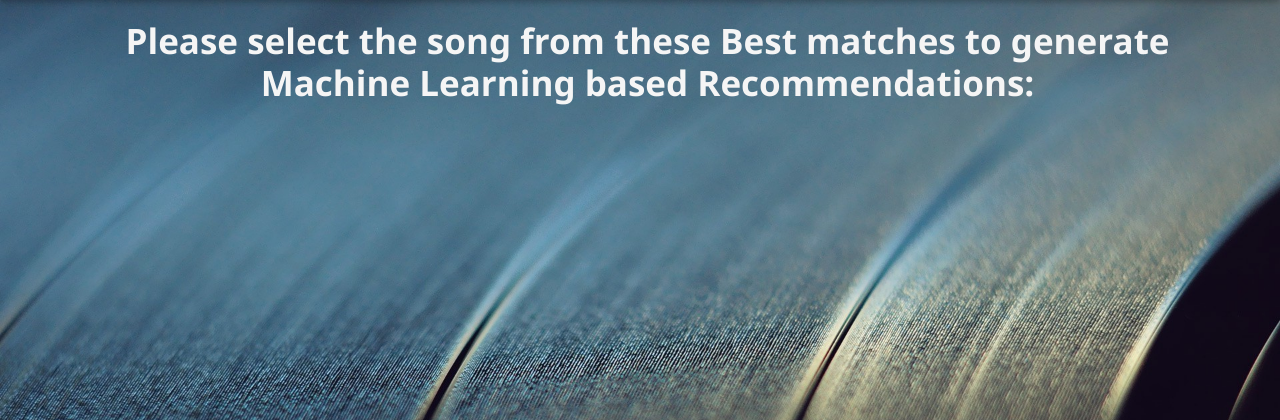
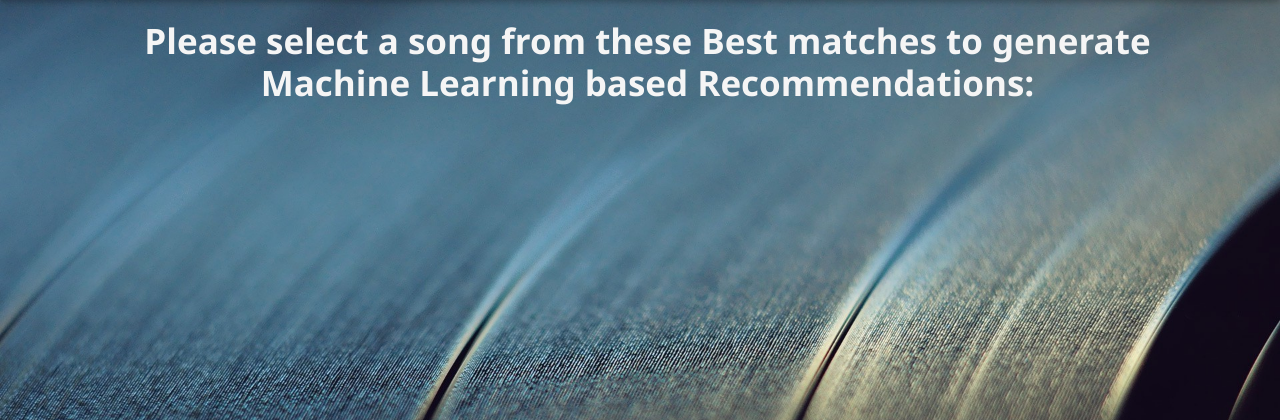
Before and after one commit to adityadate1997/song_recomendation_jtp, a Django app: template Main_Project_code/app/templates/searchResults.html in a window 1280 px wide. Shown: the part 62-482 px from the top of the page. Run offline with Django 3.2, Linux system fonts and the light colour scheme; the template is opened without the code that fills it, so the values that code supplies are empty; some libraries are stand-ins or nearby versions.

Commit message:
Version 1.4

```diff
--- a/Main_Project_code/app/song_rec_engine.py
+++ b/Main_Project_code/app/song_rec_engine.py
@@ -8,10 +8,10 @@ from . dataset_gen import datasetGenerator as dsg
 
 
 
-def songRecommender(df:pd.DataFrame, songId:nnsd.SongID, size):
+def songRecommender(df: pd.DataFrame, songid: nnsd.SongID, size):
 
     # Id stored for later reference to pass later
-    Id = df.loc[df['SongID'] == songId]
+    Id = df.loc[df['SongID'] == songid]
 
     df_for_array = df[['energy', 'key', 'speechiness', 'acousticness', 'valence', 'tempo']]
 
--- a/Main_Project_code/app/templates/index.html
+++ b/Main_Project_code/app/templates/index.html
@@ -14,7 +14,7 @@
         <h4>an open-source Song Recommender for your musical appetite!</h4>
         <p>It gives you continuous Song Recommendations by your Current selection.</p>
         <p>This works in <strong>three</strong> steps:<br>
-           <strong>Song searching </strong> : Search for a Song, Artist, Genre or any combination (comma saparated) of the three to get top matches from our database.<br>
+           <strong>Song searching </strong> : Search for a Song, Artist, Genre or any combination (comma separated) of the three to get top matches from our database.<br>
             <strong> Song Selection</strong> : Select the song you want from the top matches to get started with the <strong>Machine Learning based similar songs recommendations</strong>.<br>
            <strong> Continuous Recommendations</strong> : Select a song you like from the recommendations, to get similar recommendations based on it!<br>
         </p>
--- a/Main_Project_code/app/templates/searchResults.html
+++ b/Main_Project_code/app/templates/searchResults.html
@@ -15,7 +15,7 @@
 <link rel="stylesheet" type="text/css" href="{% static 'search.css' %}">
 
 
-<h1>Please select the song from these Best matches to generate <br> Machine Learning based Recommendations: </h1><br><br><br>
+<h1>Please select a song from these Best matches to generate <br> Machine Learning based Recommendations: </h1><br><br><br>
 <div class="container-fluid">
 
     <div class="row-lg-1">
--- a/Main_Project_code/app/urls.py
+++ b/Main_Project_code/app/urls.py
@@ -6,5 +6,4 @@ app_name = 'app'
 
 urlpatterns = [
     path('', views.index, name='index'),
-    path('result/', views.result, name='result')
 ]
```
Also changed, not shown: Main_Project_code/app/views.py (+7 -2 lines), 3 other files.
